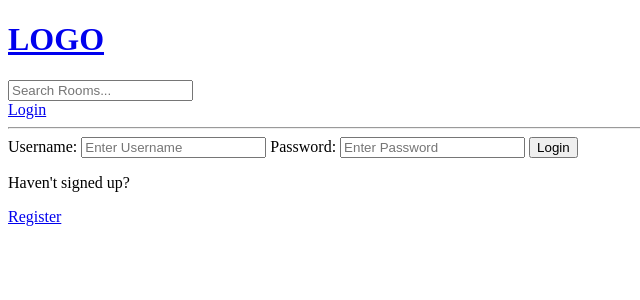
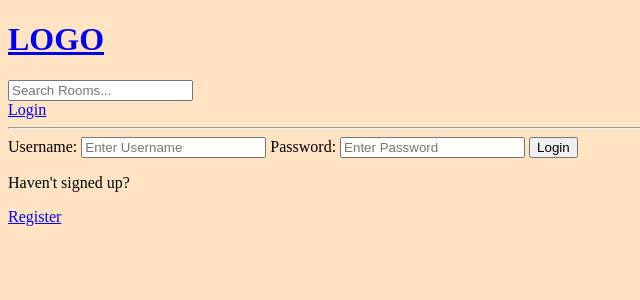
Before and after one commit to navanish07/EduConnect, a Django app: a page that uses EduConnect/templates/main.html in a window 1280 px wide. Shown: the top 300 px of the page, without its empty margins (0-640 px from the left). Run offline with Django 5.2, Linux system fonts and the light colour scheme.

Commit message:
Getting started with Static Files

```diff
--- a/EduConnect/EduConnect/settings.py
+++ b/EduConnect/EduConnect/settings.py
@@ -121,6 +121,11 @@ USE_TZ = True
 
 STATIC_URL = "static/"
 
+# Additional locations of static files
+STATICFILES_DIRS = [
+    BASE_DIR / "static",
+]
+
 # Default primary key field type
 # https://docs.djangoproject.com/en/5.0/ref/settings/#default-auto-field
 
--- /dev/null
+++ b/EduConnect/static/styles/main.css
@@ -0,0 +1,3 @@
+body{
+    background-color: bisque;
+}
--- a/EduConnect/templates/main.html
+++ b/EduConnect/templates/main.html
@@ -1,9 +1,11 @@
 <!DOCTYPE html>
+{% load static %}
 <html lang="en">
 <head>
     <meta charset="UTF-8">
     <meta name="viewport" content="width=device-width, initial-scale=1.0">
     <title>EduConnect</title>
+    <link rel="stylesheet" type="text/css" href="{% static 'styles/main.css' %}">
 </head>
 <body>
 
```
